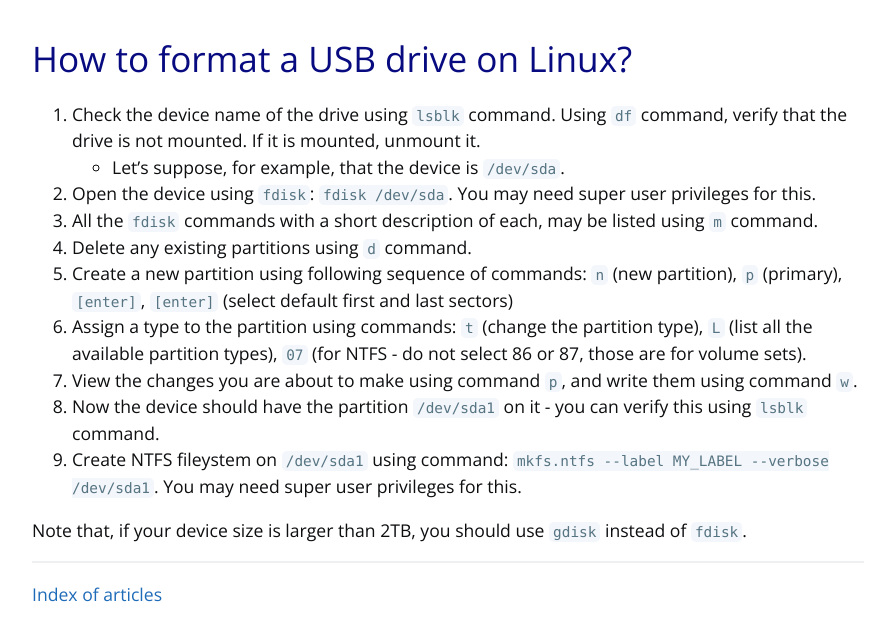
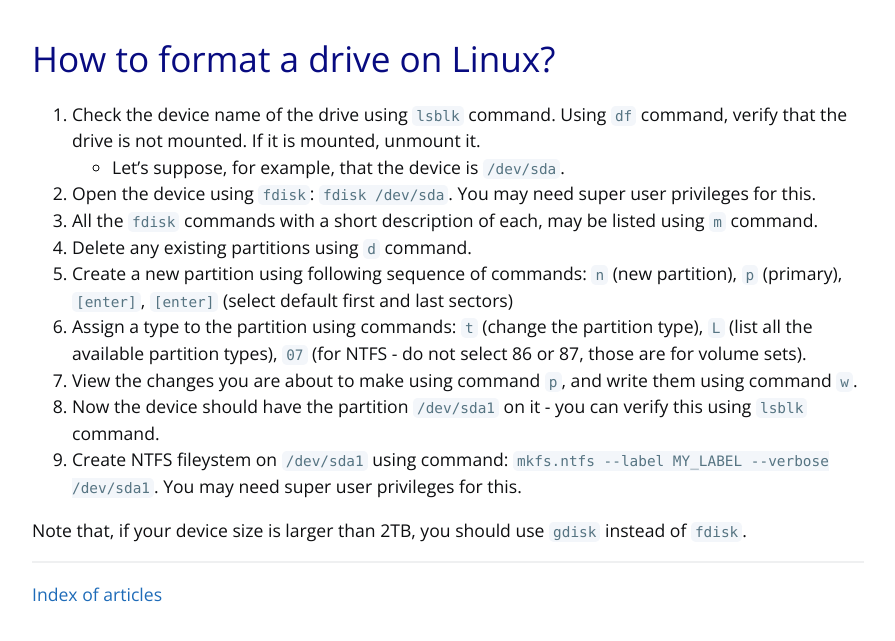
Before and after one commit to vinitjoglekar/vinitjoglekar.github.io, a Jekyll site: the page built from _pages/ht-format-linux.md, in a window 1280 px wide. Shown: the top 641 px of the page, without its empty margins (192-1087 px from the left). Built offline with Jekyll 4.4.1, drawn with Linux system fonts in a browser that asks for light colours.

Commit message:
Update ht-format-linux.md

```diff
--- a/_pages/ht-format-linux.md
+++ b/_pages/ht-format-linux.md
@@ -1,9 +1,9 @@
 ---
 layout: default
-title: How to format a USB drive on Linux?
+title: How to format a drive on Linux?
 ---
 
-# How to format a USB drive on Linux?
+# How to format a drive on Linux?
 
 1. Check the device name of the drive using `lsblk` command. Using `df` command, verify that the drive is not mounted. If it is mounted, unmount it.
     - Let's suppose, for example, that the device is `/dev/sda`.
```
